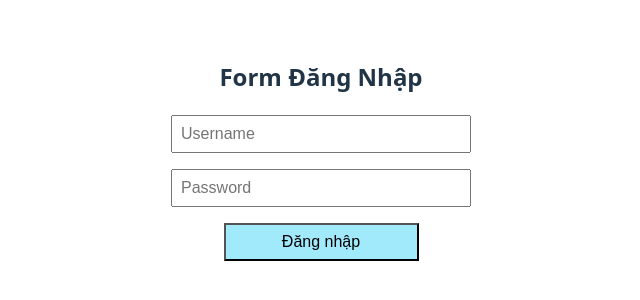
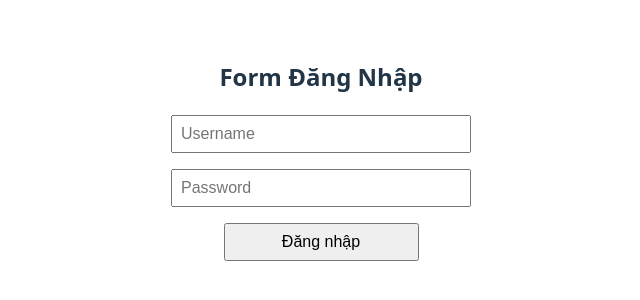
Before and after one commit to frankkintama/QR_scan, a React app in the folder frontend/: page /login in a window 1280 px wide. Shown: the part 250-550 px from the top of the page, without its empty margins (319-959 px from the left). Built offline with nearby package versions, Linux system fonts and the light colour scheme; no server answers; the HTML template or start-up script is replaced by a standard one.

Commit message:
Update Login.tsx

```diff
--- a/frontend/src/components/Login.tsx
+++ b/frontend/src/components/Login.tsx
@@ -61,7 +61,6 @@ function Login() {
         <input
           type="submit"
           value={isSubmitting ? "Logging in..." : "Đăng nhập"}
-          style={{ backgroundColor: "#a1eafb" }}
           disabled={isSubmitting}
           className="button"
         />
```
